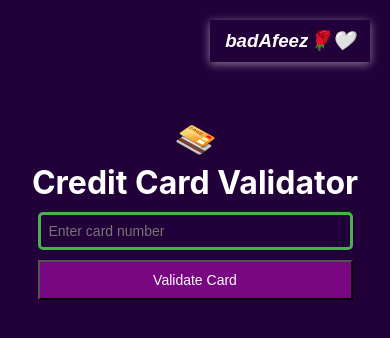
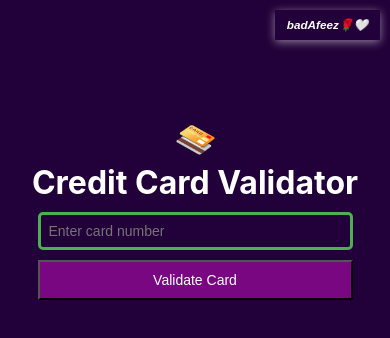
Before and after one commit to AfeezTemitope/CreditCardValidatorFront, a React (Create React App) app: page / in a window 390 px wide. Shown: the top 338 px of the page. Built offline with nearby package versions, Linux system fonts and the light colour scheme.

Commit message:
adjusted the media query

```diff
--- a/src/Header.css
+++ b/src/Header.css
@@ -1,4 +1,3 @@
-
 .header {
     position: fixed;
     top: 20px;
@@ -12,3 +11,12 @@
     font-style: italic;
     font-family: sans-serif;
 }
+
+@media (max-width: 500px) {
+    .header {
+        top: 10px;
+        right: 10px;
+        padding: 8px 12px;
+        font-size: 10px;
+    }
+}
```
